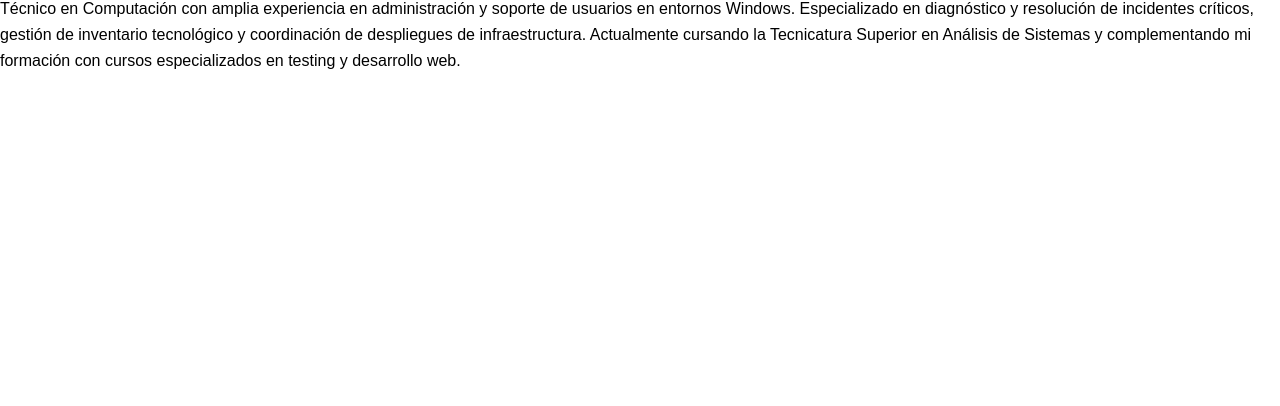
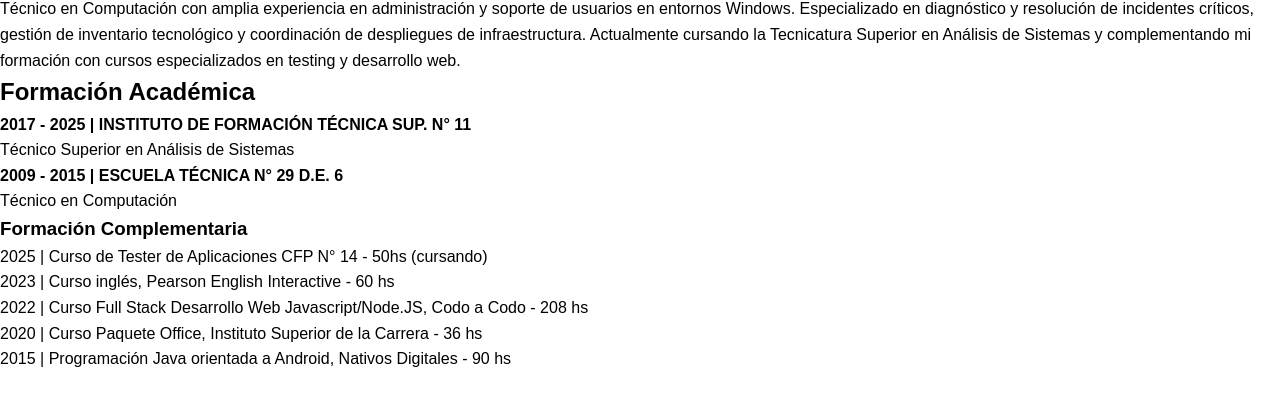
Before and after one commit to christian-rep/portfolio-tester, a plain HTML site: page index.html in a window 1280 px wide. Shown: the part 170-576 px from the top of the page. Drawn offline with Linux system fonts and the light colour scheme.

Commit message:
Añadir sección 'Formación Académica' con listas de estudios

```diff
--- a/index.html
+++ b/index.html
@@ -29,6 +29,30 @@
         </p>
     </section>
 
+        <!-- Sección Formación Académica -->
+        <section id="formacion-academica" class="formacion-academica">
+            <h2>Formación Académica</h2>
+            <ul>
+                <li>
+                    <strong>2017 - 2025 | INSTITUTO DE FORMACIÓN TÉCNICA SUP. N° 11</strong><br>
+                    Técnico Superior en Análisis de Sistemas
+                </li>
+                <li>
+                    <strong>2009 - 2015 | ESCUELA TÉCNICA N° 29 D.E. 6</strong><br>
+                    Técnico en Computación
+                </li>
+            </ul>
+
+            <h3>Formación Complementaria</h3>
+            <ul>
+                <li>2025 | Curso de Tester de Aplicaciones CFP N° 14 - 50hs (cursando)</li>
+                <li>2023 | Curso inglés, Pearson English Interactive - 60 hs</li>
+                <li>2022 | Curso Full Stack Desarrollo Web Javascript/Node.JS, Codo a Codo - 208 hs</li>
+                <li>2020 | Curso Paquete Office, Instituto Superior de la Carrera - 36 hs</li>
+                <li>2015 | Programación Java orientada a Android, Nativos Digitales - 90 hs</li>
+            </ul>
+        </section>
+
     <script src="script.js"></script>
 </body>
 </html>
```
